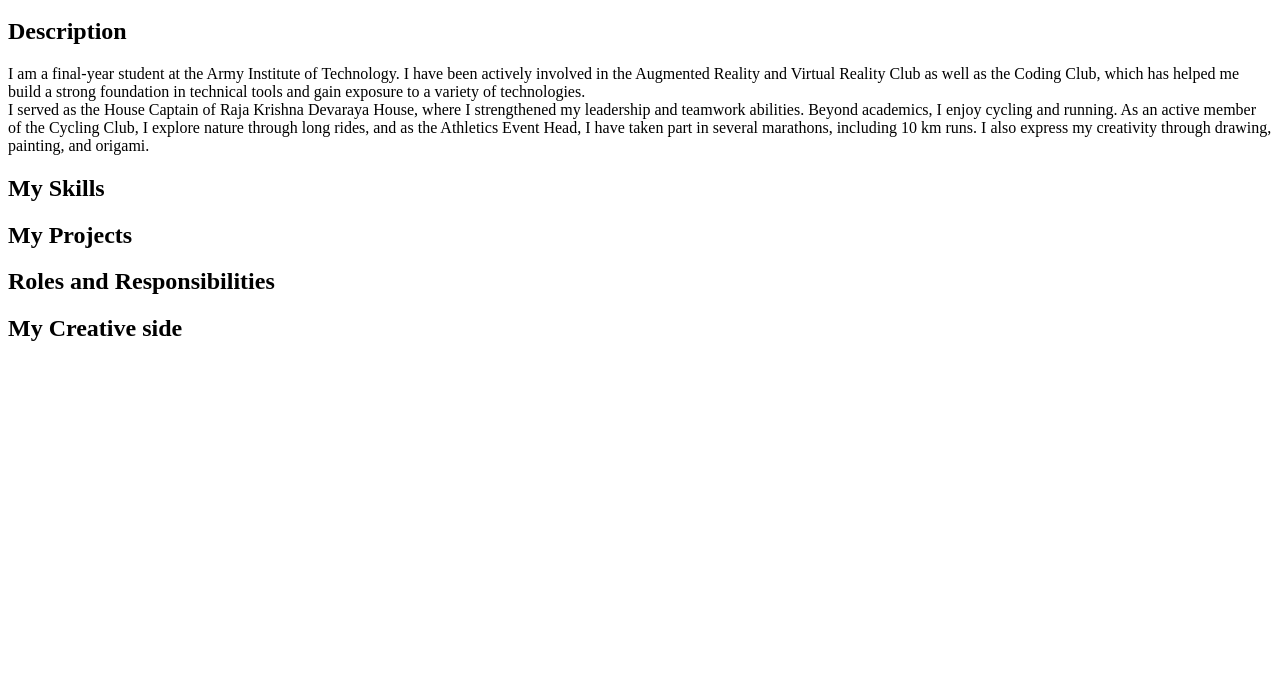
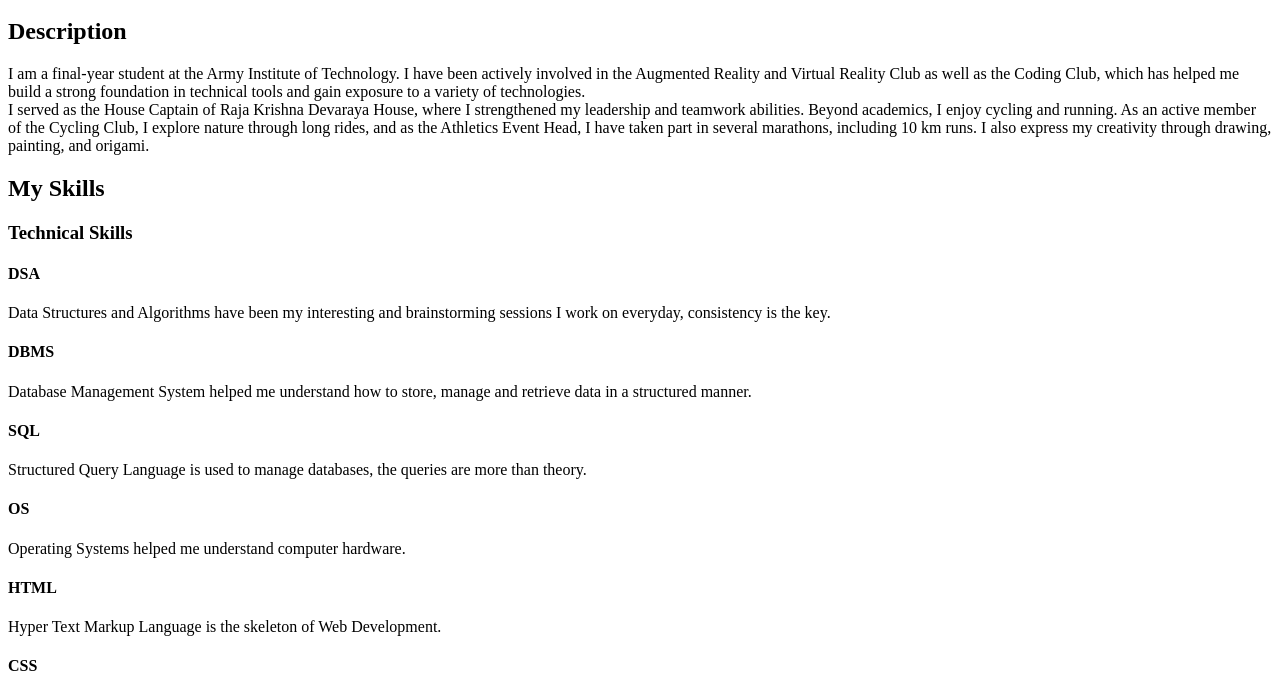
Before and after one commit to Shaikhaseena2102/Portfolio, a plain HTML site: page index.html in a window 1280 px wide. Shown: the part 100-794 px from the top of the page. Drawn offline with Linux system fonts and the light colour scheme.

Commit message:
updating html updated skills section, adding technical skills

```diff
--- a/index.html
+++ b/index.html
@@ -27,6 +27,30 @@
       creativity through drawing, painting, and origami.
     </p>
     <h2 id="skills">My Skills</h2>
+    <h3>Technical Skills</h3>
+    <h4>DSA</h4>
+    <p>
+      Data Structures and Algorithms have been my interesting and brainstorming
+      sessions I work on everyday, consistency is the key.
+    </p>
+    <h4>DBMS</h4>
+    <p>
+      Database Management System helped me understand how to store, manage and
+      retrieve data in a structured manner.
+    </p>
+    <h4>SQL</h4>
+    <p>
+      Structured Query Language is used to manage databases, the queries are
+      more than theory.
+    </p>
+    <h4>OS</h4>
+    <p>Operating Systems helped me understand computer hardware.</p>
+    <h4>HTML</h4>
+    <p>Hyper Text Markup Language is the skeleton of Web Development.</p>
+    <h4>CSS</h4>
+    <p>The creative sketch book of web dev is Cascading Style sheets.</p>
+    <h4>JS</h4>
+    <p>Java Script is the tool to give action to the web pages.</p>
     <h2 id="proj">My Projects</h2>
     <h2 id="rar">Roles and Responsibilities</h2>
     <h2 id="creative">My Creative side</h2>
```
